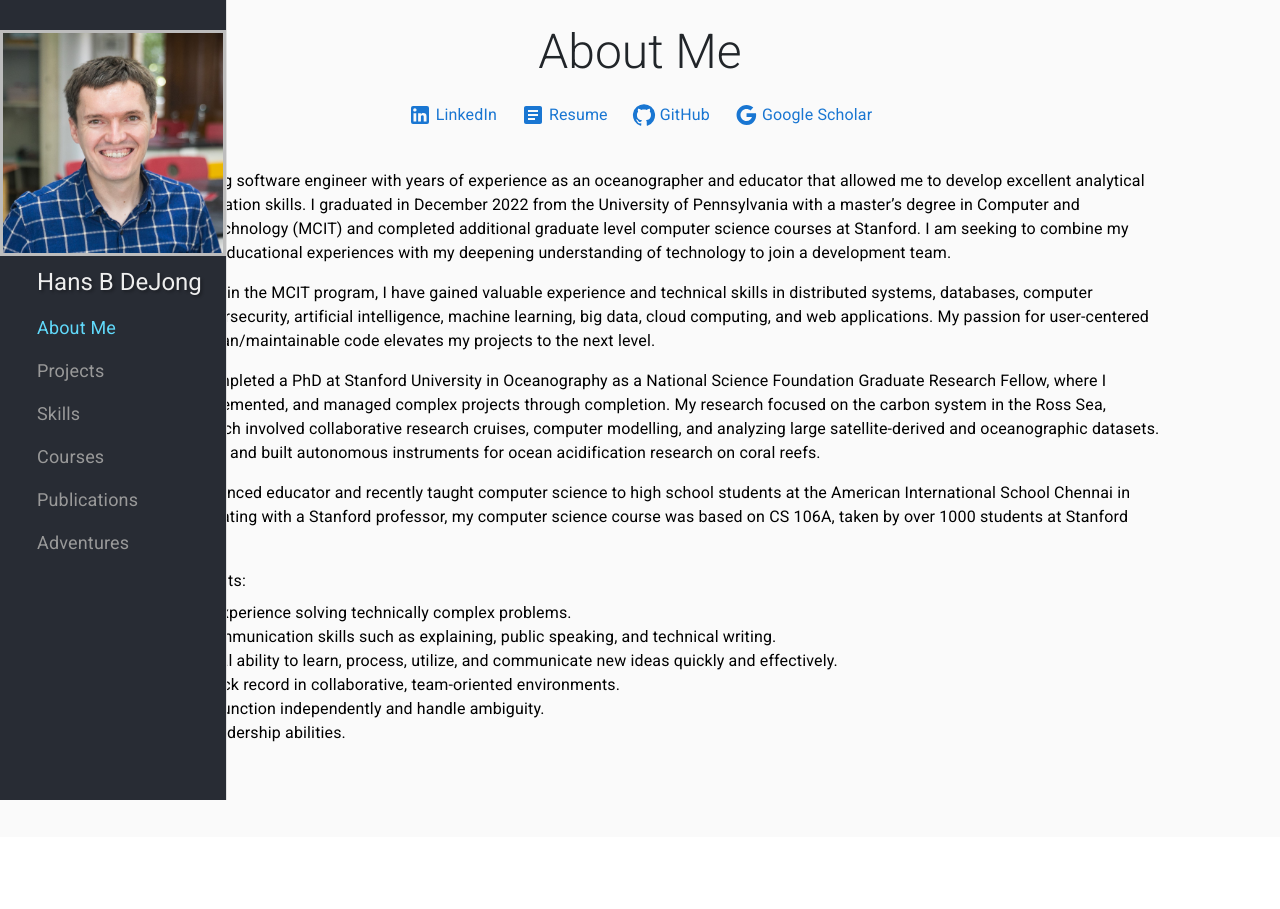
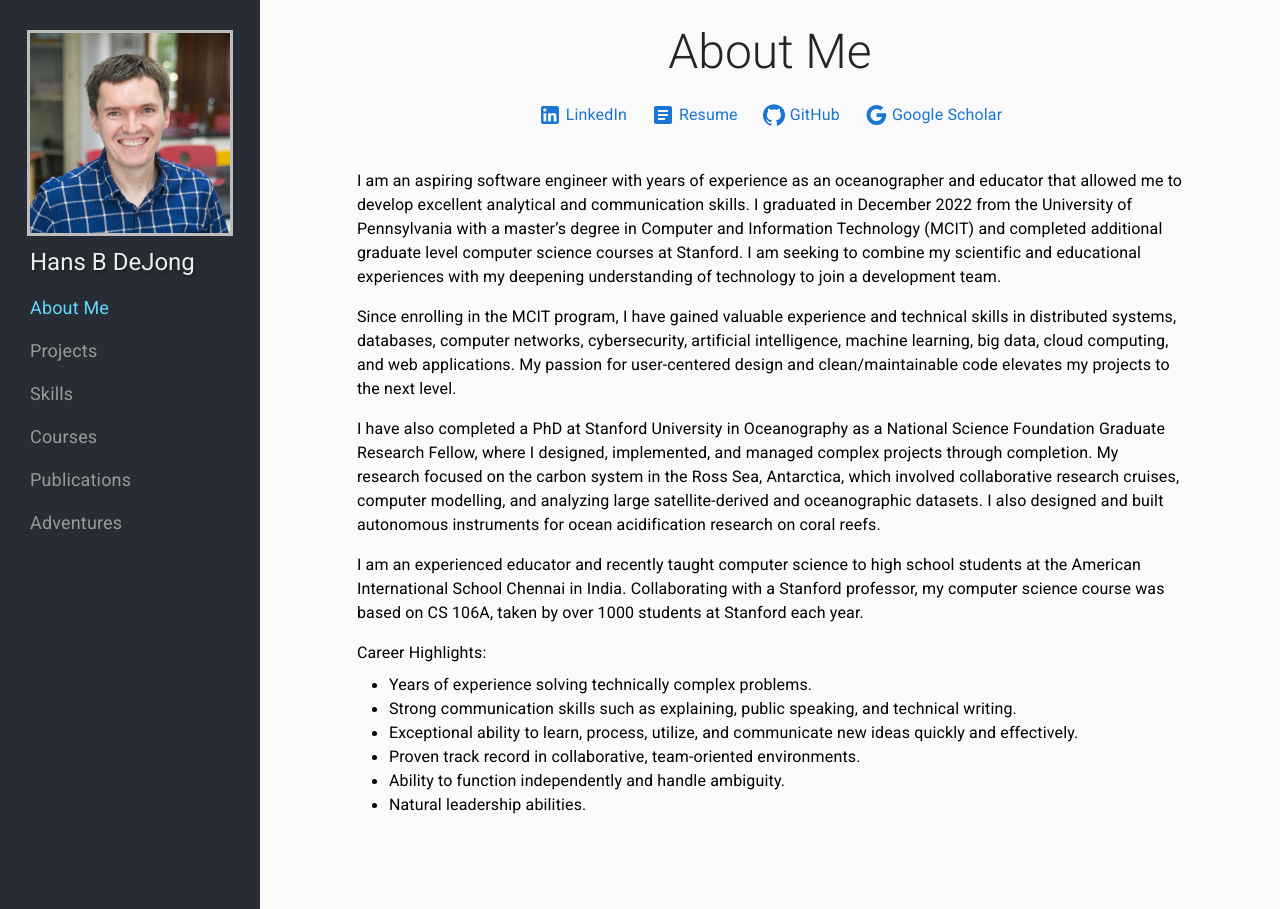
Before and after one commit to hansbdejong/portfolio, a React (Create React App) app: page / in a window 1280 px wide. Before the commit the page ends 837 px from the top, so only its background shows below. Built offline with nearby package versions, Linux system fonts and the light colour scheme; the HTML template or start-up script is replaced by a standard one.

Commit message:
width of sidebar

```diff
--- a/src/components/SideBar.jsx
+++ b/src/components/SideBar.jsx
@@ -46,7 +46,7 @@ export default function SideBar() {
     const location = useLocation();
     const history = useHistory()
 
-    let drawerWidth = 300;
+    let drawerWidth = 260;
 
 
     return (
@@ -54,7 +54,9 @@ export default function SideBar() {
             variant="permanent"
             sx={{
                 border: 0,
+                width: drawerWidth,
                 flexShrink: 0,
+                [`& .MuiDrawer-paper`]: { width: drawerWidth, boxSizing: 'border-box', border: 0 },
             }}
         >
             <Box sx={{ overflow: 'auto', bgcolor: "#282C34", border: 0 }}
@@ -70,8 +72,8 @@ export default function SideBar() {
                             border: `3px solid ${grey[400]}`
                         }}
                         loading="lazy"
-                        height="220"
-                        width="220"
+                        height="200"
+                        width="200"
                         src={profilePic}
                     />
                 </div>
@@ -81,7 +83,7 @@ export default function SideBar() {
                         paddingTop: "10px",
                         color: grey[200], textShadow: "2px 2px 3px rgba(0, 0, 0, 0.3)",
                         fontSize: "24px",
-                        marginLeft: "37px"
+                        paddingLeft: "30px"
                     }}>
                     Hans B DeJong
                 </Typography>
@@ -91,7 +93,7 @@ export default function SideBar() {
                     {menuItems.map((item =>
                         <ListItem button disableRipple
                             key = {item.text}
-                            style={{ paddingLeft: "37px", color: "#999999" }}
+                            style={{ paddingLeft: "30px", color: "#999999" }}
                             onClick={() => history.push(item.path)}
                             sx={{
                                 '&:hover': {
```
